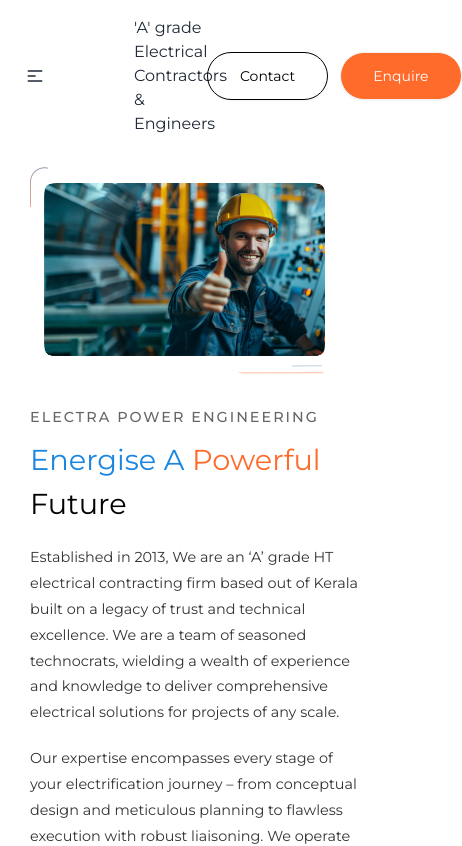
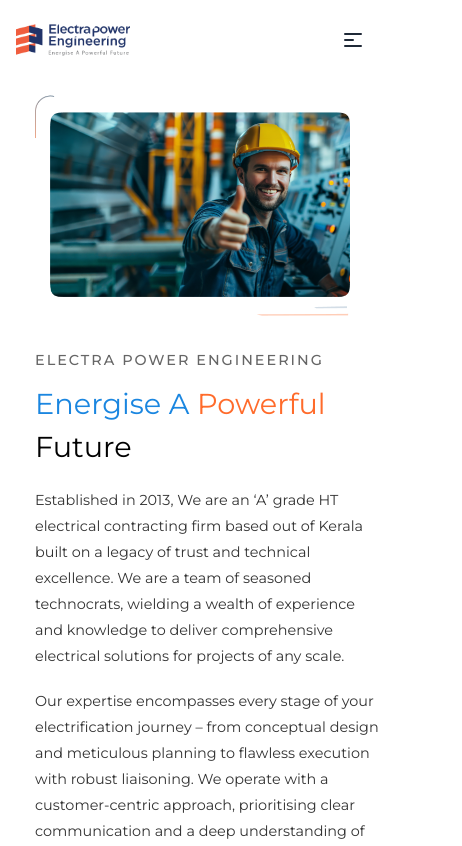
Before and after one commit to samstyles17/electra-webapp, a React (Vite) app: page /aboutus in a window 390 px wide. Shown: the top 846 px of the page, 462 px wide, since content can reach past the window. Built offline with nearby package versions, Linux system fonts and the light colour scheme.

Commit message:
made navbar responsive

```diff
--- a/src/components/Navbar.jsx
+++ b/src/components/Navbar.jsx
@@ -8,16 +8,57 @@ function Navbar() {
     <>
       <div className="sticky-navbar">
         <div className="navbar bg-base-100 mt-2">
-          <div className="navbar-start">
-            <div className="dropdown">
-              <div
-                tabIndex={0}
-                role="button"
-                className="btn btn-ghost lg:hidden"
-              >
+          <div className="navbar-start flex items-center">
+            <div className="ml-2 lg:ml-8">
+              <a href="/">
+                <img src={logo} alt="logo" className="h-8 w-auto" />
+              </a>
+            </div>
+          </div>
+          <div className="navbar-center hidden lg:flex items-center">
+            <div className="mx-5">
+              <img src={divider} alt="divider" className="h-4 w-auto" />
+            </div>
+            <div>
+              <h3 className="montserrat-regular text-sm">
+                'A' grade Electrical Contractors & Engineers
+              </h3>
+            </div>
+          </div>
+          <div className="navbar-end flex items-center">
+            <div className="hidden lg:flex items-center">
+              <ul className="menu menu-horizontal px-1">
+                <li>
+                  <a href="/aboutus" className="montserrat-medium">
+                    About
+                  </a>
+                </li>
+                <li>
+                  <a className="montserrat-medium">Services</a>
+                </li>
+                <li>
+                  <a className="montserrat-medium">Portfolio Projects</a>
+                </li>
+                <li>
+                  <a className="montserrat-medium">All Project</a>
+                </li>
+              </ul>
+            </div>
+            <div className="hidden lg:flex mx-3">
+              <button className="btn btn-md px-8 bg-transparent rounded-full border-1 border-black">
+                <h3 className="montserrat-regular text-black">Contact</h3>
+              </button>
+            </div>
+            <div className="hidden lg:flex">
+              <button className="btn btn-md px-8 bg-orange rounded-full">
+                <h3 className="montserrat-regular text-white">Enquire</h3>
+              </button>
+            </div>
+            <div className="dropdown lg:hidden">
+              <div tabIndex={0} role="button" className="btn btn-ghost ml-7">
                 <svg
                   xmlns="http://www.w3.org/2000/svg"
-                  className="h-5 w-5"
+                  className="h-6 w-6"
                   fill="none"
                   viewBox="0 0 24 24"
                   stroke="currentColor"
@@ -32,64 +73,30 @@ function Navbar() {
               </div>
               <ul
                 tabIndex={0}
-                className="menu menu-sm dropdown-content bg-base-100 rounded-box z-[1] mt-3 w-52 p-2 shadow"
+                className="menu menu-sm dropdown-content bg-base-100 rounded-box z-[1] mt-3 p-2 w-30 shadow"
               >
                 <li>
-                  <a href="/aboutus" className="montserrat-medium">About</a>
+                  <a href="/aboutus" className="montserrat-medium">
+                    About
+                  </a>
                 </li>
-
                 <li>
                   <a className="montserrat-medium">Services</a>
                 </li>
-
                 <li>
                   <a className="montserrat-medium">Portfolio Projects</a>
                 </li>
-
                 <li>
                   <a className="montserrat-medium">All Project</a>
                 </li>
+                <li>
+                  <a className="montserrat-medium">Contact</a>
+                </li>
+                <li>
+                  <a className="montserrat-medium">Enquire</a>
+                </li>
               </ul>
             </div>
-            <div className="ml-8">
-            <img src={logo} alt="logo" />
-            </div>
-
-            <div className="mx-5">
-              <img src={divider} alt="divider" />
-            </div>
-            <div>
-              <h3 className="montserrat-regular">
-                'A' grade Electrical Contractors & Engineers
-              </h3>
-            </div>
-          </div>
-
-          <div className="navbar-right hidden lg:flex">
-            <ul className="menu menu-horizontal px-1">
-              <li>
-                <a href="/aboutus" className="montserrat-medium">About</a>
-              </li>
-
-              <li>
-                <a className="montserrat-medium">Services</a>
-              </li>
-
-              <li>
-                <a className="montserrat-medium">Portfolio Projects</a>
-              </li>
-
-              <li>
-                <a className="montserrat-medium">All Project</a>
-              </li>
-            </ul>
-          </div>
-
-          <div className="mx-3">
-            <button className="btn btn-md px-8 bg-transparent rounded-full border-1 border-black"><h3 className="montserrat-regular text-black">Contact</h3></button>
-          </div>
-          <div className="">
-            <button className="btn btn-md px-8 bg-orange rounded-full"><h3 className="montserrat-regular text-white">Enquire</h3></button>
           </div>
         </div>
       </div>
--- a/src/styles.css
+++ b/src/styles.css
@@ -7,6 +7,10 @@
   100% { color: #3a3a3a; }
 }
 
+body{
+  overflow-x:hidden;
+
+}
 
 
 /* src/styles.css or the relevant CSS file */
@@ -25,7 +29,9 @@
   position: sticky;
   top: 0;
   z-index: 1000; /* Adjust as needed to ensure the navbar stays on top */
+
 }
+
 
 .banner-container {
   width: 100%;
@@ -379,8 +385,8 @@ hr{
   .aboutus-container {
     flex-direction: column;
     padding: 20px;
-    margin-right: 10px;
-    margin-left: 10px;
+    margin-right: -15px;
+    margin-left: 15px;
   }
 
   .aboutus-image {
@@ -977,7 +983,7 @@ hr{
     align-items: center;
     padding: 30px 20px;
     background-color: #ffffff;
-    margin-left: 55px;
+    margin-left: 15px;
   }
 
   .integrity-menu {
@@ -1040,6 +1046,6 @@ hr{
 @media (max-width: 600px) {
   .partner-section {
     padding: 0px; /* Adjust padding for smaller screens */
-    margin-left: 45px;
+    margin-left: 5px;
   }
 }
```
Also changed, not shown: src/assets/img/partnerbg.png (added), src/assets/img/partnerimgp.png (added).
